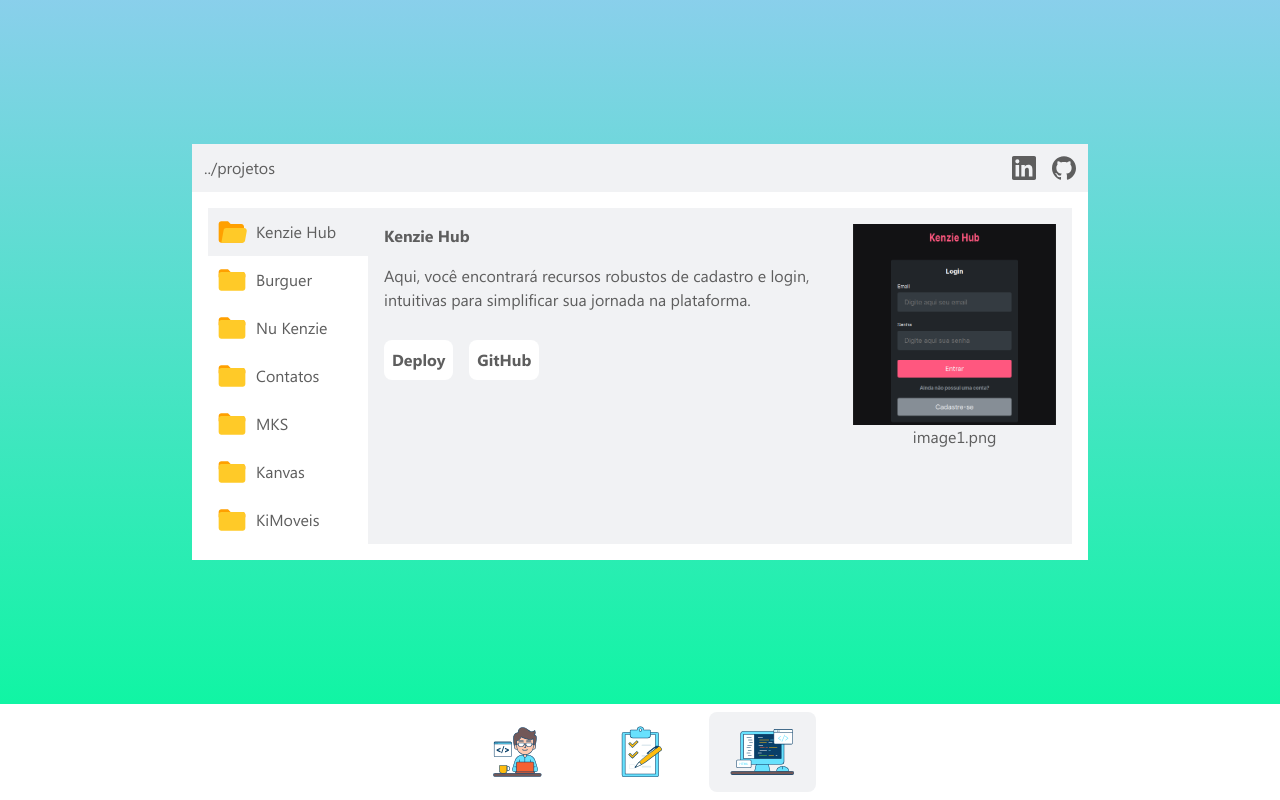
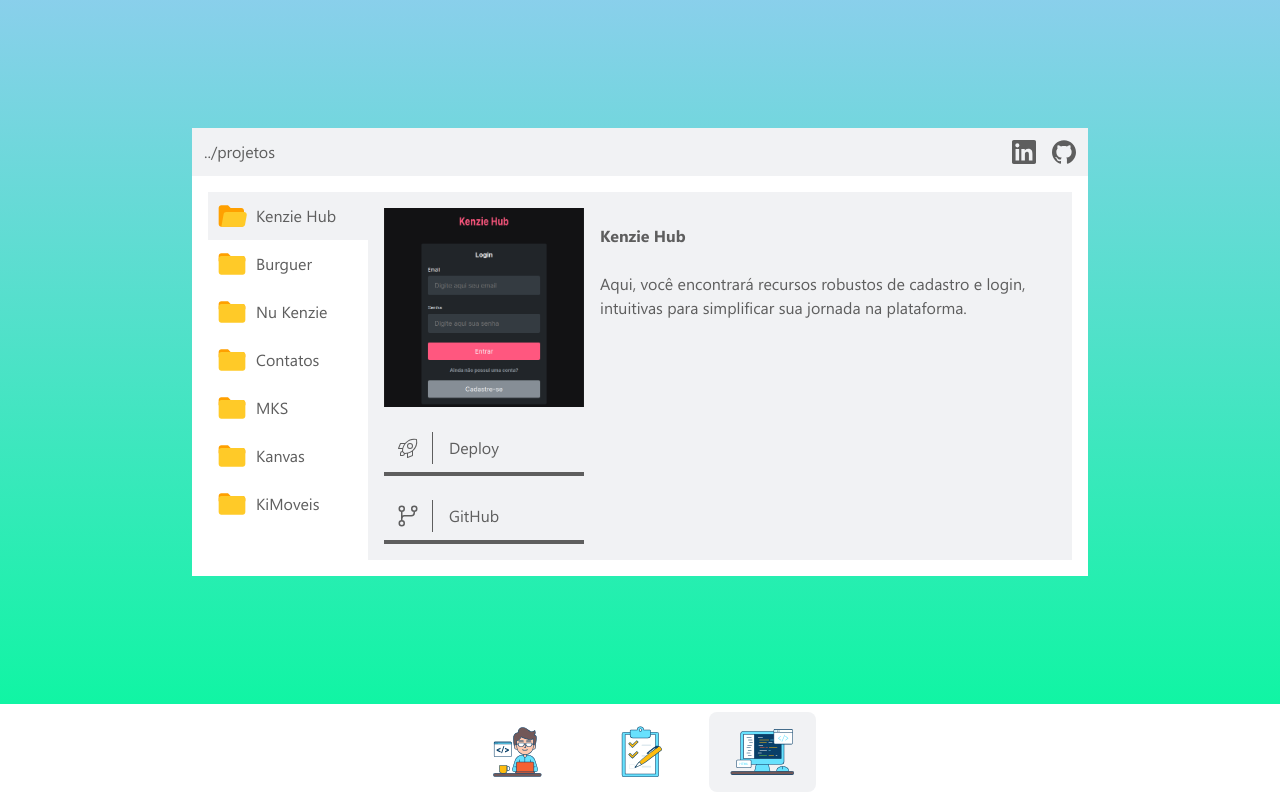
Before and after one commit to gstvcampos/portfolio, a Next.js app: page /projetos in a window 1280 px wide. Both pictures are taken after a click on the button "Kenzie Hub". Built offline with nearby package versions, Linux system fonts and the light colour scheme.

Commit message:
feat: projects style

```diff
--- a/src/components/Icons.tsx
+++ b/src/components/Icons.tsx
@@ -736,7 +736,7 @@ export const DeployIcon = () => (
     height="100%"
     viewBox="0 0 24 24"
   >
-    <path d="M12 0q2.64 0 5.09.67 2.46.67 4.58 1.92t3.8 2.99q1.68 1.74 2.92 3.9 1.25 2.16 1.91 4.37.67 2.21.68 4.58 0 2.37-.68 4.58-.66 2.21-1.91 4.37-1.24 2.16-2.92 3.9-1.68 1.74-3.8 2.99-2.12 1.25-4.58 1.92-2.45.67-5.09.67-2.64 0-5.09-.67-2.46-.67-4.58-1.92t-3.8-2.99q-1.68-1.74-2.92-3.9-1.25-2.16-1.91-4.37-.67-2.21-.68-4.58 0-2.37.68-4.58.66-2.21 1.91-4.37 1.24-2.16 2.92-3.9 1.68-1.74 3.8-2.99Q4.45 1.34 6.91.67 9.36 0 12 0zm8.09 7.83q-1.5-3.2-3.61-6.02-2.11-2.82-4.68-4.9-2.57-2.08-5.45-3.52Q7.58-4.9 8.57-3.02 9.55-1.13 10.3.93q.75 2.06 1.23 4.14.48 2.08.8 4.15zm1.45 8q0-1.33-.37-2.56h-3.63q.64 5.12.96 10.15.32 5.03-.96 10.08h3.63q.37-1.28.55-2.56.18-1.28.18-2.56 0-4.4-2.21-8.48-1.47-2.45-3.43-4.51.77 1.06 1.39 2.19.62 1.13 1.08 2.35.46 1.22.76 2.46t.45 2.48q.15 1.24.15 2.5z" />
+    <path d="M8.953 17.985A2.5 2.5 0 0 1 6.5 20h-2a.5.5 0 0 1-.5-.5v-2a2.5 2.5 0 0 1 2.015-2.453l.012-.343c.02-.58.08-1.148.177-1.704H2.5a.5.5 0 0 1-.464-.686l2-5A.5.5 0 0 1 4.5 7H9c.025 0 .05.002.075.006A12.302 12.302 0 0 1 20.59 3.008a.5.5 0 0 1 .4.401 12.32 12.32 0 0 1-3.996 11.518A.504.504 0 0 1 17 15v4.5a.5.5 0 0 1-.314.464l-5 2A.5.5 0 0 1 11 21.5v-3.705c-.563.099-1.133.158-1.704.178zm-.966-.29-1.682-1.682A1.5 1.5 0 0 0 5 17.5V19h1.5a1.5 1.5 0 0 0 1.487-1.305zM12 17.577v3.184l4-1.6v-3.448a12.254 12.254 0 0 1-4 1.864zM6.42 12A12.26 12.26 0 0 1 8.29 8h-3.45l-1.6 4zm2.28 4.993.561-.02c.562-.019 1.12-.08 1.673-.182 6.036-1.118 10.062-6.831 9.132-12.857-.44-.068-.884-.11-1.33-.125-6.251-.216-11.494 4.678-11.71 10.93l-.019.561zM14 13a3 3 0 1 1 0-6 3 3 0 0 1 0 6zm0-1a2 2 0 1 0 0-4 2 2 0 0 0 0 4z" />
   </svg>
 )
 
--- a/src/components/ProjectContainer.tsx
+++ b/src/components/ProjectContainer.tsx
@@ -1,53 +1,69 @@
 import { projects } from '@/db/projects'
 import Image from 'next/image'
 import Link from 'next/link'
+import { BranchIcon, DeployIcon } from './Icons'
 
 export default function ProjectContainer({ id }: { id: number }) {
   return (
-    <div className="bg-content-2">
+    <div className="w-full bg-content-2 ">
       {projects.map((project) =>
         project.id === id ? (
-          <div
-            key={project.id}
-            className="flex h-full w-full flex-wrap justify-center"
-          >
-            <div className="flex flex-col md:w-2/3">
-              <h2 className="font-segoe-bold p-4">{project.name}</h2>
-              <div className="px-4">
-                <span>{project.description}</span>
-                <div className="my-7 flex gap-4">
-                  {project.deploy ? (
-                    <Link
-                      target="_blank"
-                      href={project.deploy}
-                      className="font-segoe-bold rounded-lg bg-content-1 p-2"
-                    >
-                      Deploy
-                    </Link>
-                  ) : (
-                    ''
-                  )}
+          <div key={project.id} className="flex flex-wrap p-4 md:flex-nowrap">
+            <div className="m-auto">
+              <div className="max-h-[200px] min-h-[200px] min-w-[200px] max-w-[200px]">
+                <Image
+                  className=""
+                  priority={true}
+                  layout="responsive"
+                  width={400}
+                  height={400}
+                  src={project.img}
+                  style={{
+                    maxHeight: '100%',
+                    minHeight: '100%',
+                    minWidth: '100%',
+                    maxWidth: '100%',
+                  }}
+                  alt={'Imagem do projeto'}
+                />
+              </div>
+              <div className="mt-4 flex flex-wrap justify-center gap-4 md:flex-col">
+                {project.deploy ? (
                   <Link
                     target="_blank"
-                    href={project.main}
-                    className="font-segoe-bold rounded-lg bg-content-1 p-2"
+                    href={project.deploy}
+                    className="min-w-[150px] border-b-4 border-color-3 bg-content-2 md:w-full"
                   >
-                    GitHub
+                    <span className="flex items-center">
+                      <span className="border-r-[1px] border-color-3 px-3 py-1">
+                        <span className="flex w-6">
+                          <DeployIcon />
+                        </span>
+                      </span>
+                      <span className="px-4 py-3">Deploy</span>
+                    </span>
                   </Link>
-                </div>
+                ) : null}
+                <Link
+                  target="_blank"
+                  href={project.main}
+                  className="min-w-[150px] border-b-4 border-color-3 bg-content-2 md:w-full"
+                >
+                  <span className="flex items-center">
+                    <span className="border-r-[1px] border-color-3 px-3 py-1">
+                      <span className="flex w-6">
+                        <BranchIcon />
+                      </span>
+                    </span>
+                    <span className="px-4 py-3">GitHub</span>
+                  </span>
+                </Link>
               </div>
             </div>
-            <div className="p-4 text-center md:w-1/3">
-              <Image
-                className=""
-                priority={true}
-                layout="responsive"
-                width={400}
-                height={400}
-                src={project.img}
-                alt={'Imagem do projeto'}
-              />
-              <span>image{project.id}.png</span>
+
+            <div className="m-4 flex max-w-full flex-col gap-6">
+              <h2 className="font-segoe-bold">{project.name}</h2>
+              <p className="">{project.description}</p>
             </div>
           </div>
         ) : null,
--- a/src/components/SelectBtn.tsx
+++ b/src/components/SelectBtn.tsx
@@ -10,7 +10,7 @@ export default function SelectBtns() {
 
   return (
     <>
-      <ul className="flex flex-wrap md:flex-col">
+      <ul className="mb-6 flex flex-wrap md:flex-col">
         {projects.map((project) => (
           <li
             key={project.id}
--- a/src/db/projects.ts
+++ b/src/db/projects.ts
@@ -13,7 +13,7 @@ export const projects = [
     name: 'Burguer',
     img: '/burguer.png',
     description:
-      'Navegue pelo cardápio virtual repleto de hambúrgueres suculentos, estilizado para te deixar com água na boca. Adicione seus favoritos ao carrinho de compras, desfrute de uma experiência visualmente atraente e mergulhe na simplicidade de pedir hambúrgueres deliciosos online.',
+      'Navegue pelo cardápio virtual repleto de hambúrgueres suculentos, para te deixar com água na boca. Adicione seus favoritos ao carrinho de compras, desfrute de uma experiência visualmente atraente e mergulhe na simplicidade de pedir hambúrgueres deliciosos online.',
     deploy:
       'https://react-entrega-s3-template-hamburgueria-gstvcampos.vercel.app/',
     main: 'https://github.com/Kenzie-Academy-Brasil-Developers/react-entrega-s3-template-hamburgueria-gstvcampos/tree/main',
```
